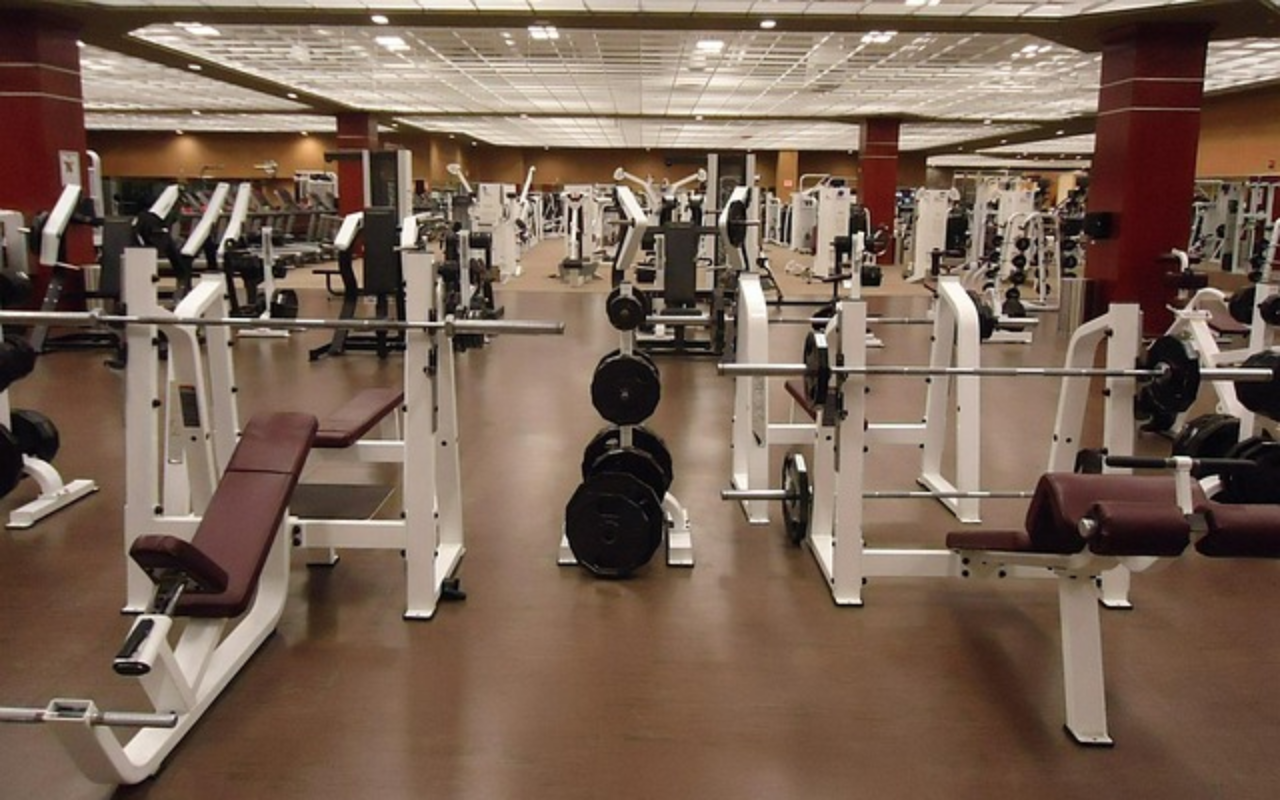
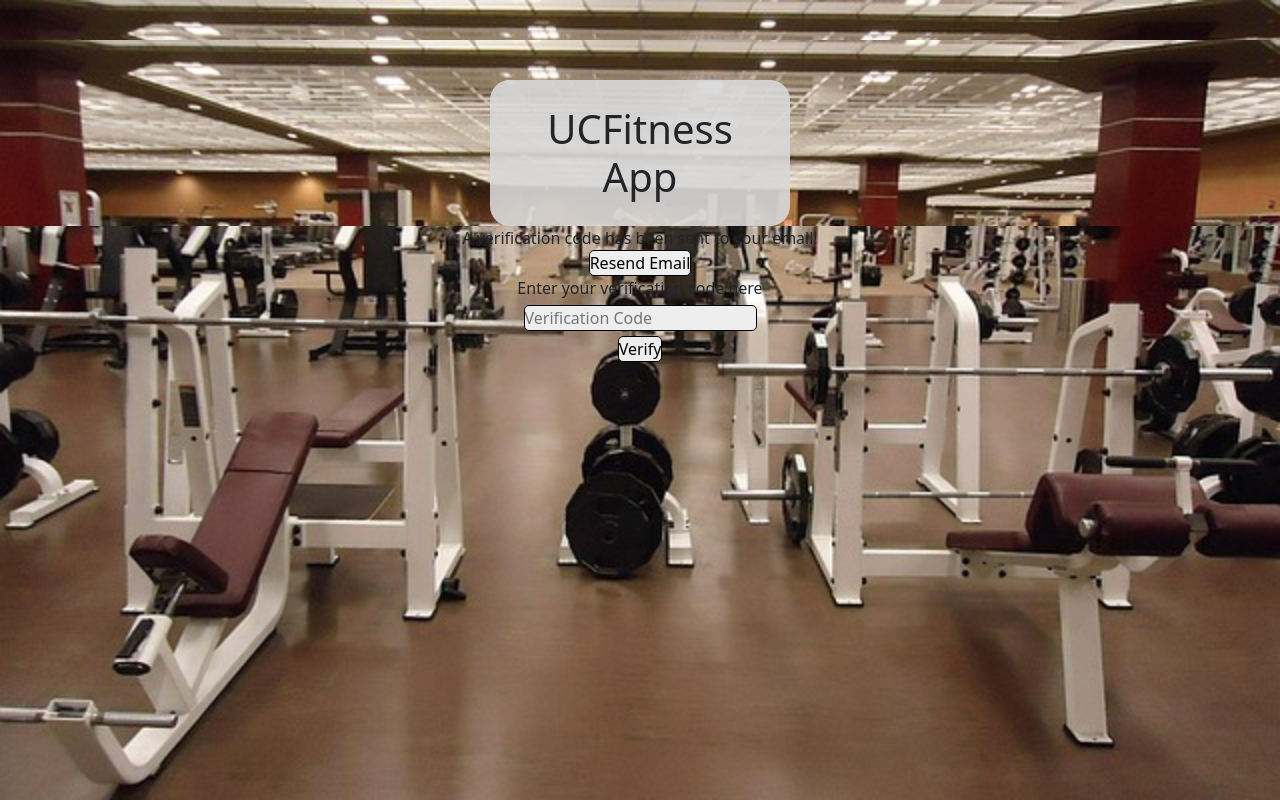
Before and after one commit to BrandonN24/workout-app, a React (Create React App) app in the folder frontend/: page /EmailVerificationPage in a window 1280 px wide. Before the commit this address had no page. Built offline with nearby package versions, Linux system fonts and the light colour scheme.

Commit message:
Fixed Addinfo.js to work with token and added EmailVerify.js and EmailVerificationPage.js

```diff
--- a/frontend/src/App.js
+++ b/frontend/src/App.js
@@ -11,6 +11,7 @@ import WorkoutsPage from './pages/WorkoutsPage';
 import HistoryPage from './pages/HistoryPage';
 import StatsPage from './pages/StatsPage';
 import ExerciseDetail from './pages/ExerciseDetail';
+import EmailVerificationPage from './pages/EmailVerificationPage';
 
 
 function App() {
@@ -25,6 +26,7 @@ function App() {
       <Route path="/HistoryPage" index element={<HistoryPage />} />
       <Route path="/StatsPage" index element={<StatsPage />} />
       <Route path="/exercise/:id" element={<ExerciseDetail />} />
+      <Route path="/EmailVerificationPage" index element={<EmailVerificationPage />} />
 
     </Routes>
   </BrowserRouter>
--- a/frontend/src/components/AddInfo.js
+++ b/frontend/src/components/AddInfo.js
@@ -1,4 +1,5 @@
 import React, {useState} from 'react';
+import {useJwt, isExpired, decodeToken} from "react-jwt";
 
 function AddInfo()
 {
@@ -18,13 +19,15 @@ function AddInfo()
         const heightVal = parseInt(addHeight.value);
         const weightVal = parseInt(addWeight.value);
 
+        let token = storage.retrieveToken();
+
         var temp =
         {
-            login:userID.login,
+            login: decodeToken(token).login,
             age:ageVal,
             height:heightVal,
             weight:weightVal,
-            jwtToken: storage.retrieveToken()
+            jwtToken: token
         };
 
         var js = JSON.stringify(temp);
--- /dev/null
+++ b/frontend/src/components/EmailVerify.js
@@ -0,0 +1,113 @@
+import React, {useState} from 'react';
+
+function VerifyEmail()
+{
+    const [message, setMessage] = useState('');
+
+    const userID = JSON.parse(localStorage.getItem("user_data"));
+    let vCode;
+
+    const sendEmail = async event =>
+    {
+        let storage = require('../tokenStorage.js');
+        event.preventDefault();
+
+        let temp =
+        {
+            email: userID.email,
+            jwtToken: storage.retrieveToken()
+        };
+
+        let js = JSON.stringify(temp);
+
+        try
+        {
+            var bp = require('./Path.js');
+            const response = await fetch(bp.buildPath('api/sendEmail'),
+                {method:'POST',body:js,headers:{'Content-Type': 'application/json'}});
+
+            var res = JSON.parse(await response.text());
+
+            if( res.error !== '')
+            {
+                setMessage(res.error);
+                return;
+            }
+            else
+            {
+                setMessage('Email Sent');
+            }
+        }
+        catch(e)
+        {
+            alert(e.toString());
+            return;
+        }
+    };
+
+    const verifyEmail = async event =>
+    {
+        let storage = require('../tokenStorage.js');
+        event.preventDefault();
+
+        const vCodeString = vCode.value;
+
+        let temp =
+        {
+            email: userID.email,
+            verificationCode: vCodeString,
+            jwtToken: storage.retrieveToken()
+        };
+
+        let js = JSON.stringify(temp);
+
+        try
+        {
+            var bp = require('./Path.js');
+            const response = await fetch(bp.buildPath('api/verifyEmail'),
+                {method:'POST',body:js,headers:{'Content-Type': 'application/json'}});
+
+            var res = JSON.parse(await response.text());
+
+            if( res.error !== undefined)
+            {
+                setMessage(res.error);
+                return;
+            }
+            else
+            {
+                setMessage('Email verified');
+                window.location.href = '/AddInfoPage';
+            }
+        }
+        catch(e)
+        {
+            alert(e.toString());
+            return;
+        }
+
+    }
+
+
+
+
+    return (
+        <div id="EmailVerifyDiv">
+            <form onSubmit={sendEmail}>
+            <span id="inner-title">A verification code has been sent to your email!</span><br />
+            <input type="button" id="sendEmailButton" class="buttons" value = "Resend Email"
+            onClick={sendEmail} />
+            </form>
+
+            <form onSubmit={verifyEmail}>
+            <span id="inner-title">Enter your verification code here</span><br />
+            <input type="text" id="verifyCode" placeholder="Verification Code" ref={(c) => vCode = c} /><br />
+            <input type="submit" id="verifyEmailButton" class="buttons" value = "Verify" onClick={verifyEmail} />
+            </form>
+            <span id="VerifyResult">{message}</span>
+        </div>
+    );
+
+}
+
+export default VerifyEmail;
--- a/frontend/src/components/Login.js
+++ b/frontend/src/components/Login.js
@@ -65,14 +65,24 @@ function Login()
                 let userInfo = JSON.parse(await infoRequest.text());
                 localStorage.setItem('user_data', JSON.stringify(userInfo));
 
-                // if age is an invalid value, then send user to addInfoPage.
-                if(userInfo.age == -1)
+                // If user has not been email verified, then send them to the email verification page
+                if(!userInfo.validated)
                 {
-                    window.location.href = '/AddInfoPage';
+                    window.location.href = '/EmailVerificationPage';
                 }
-                else{
-                    window.location.href = '/HomePage';
+                // otherwise, user has been email verified
+                else
+                {
+                    // if age is an invalid value, then send user to addInfoPage.
+                    if(userInfo.age == -1)
+                    {
+                        window.location.href = '/AddInfoPage';
+                    }
+                    else{
+                        window.location.href = '/HomePage';
+                    }
                 }
+
             }
         }
         catch(e)
--- a/frontend/src/index.css
+++ b/frontend/src/index.css
@@ -24,6 +24,10 @@ body {
   border-radius: 20px;
 }
 
+#EmailVerifyDiv{
+  text-align: center;
+  justify-content: start;
+}
 
 nav{
   background: #284B63;
--- /dev/null
+++ b/frontend/src/pages/EmailVerificationPage.js
@@ -0,0 +1,16 @@
+import React from 'react';
+import PageTitle from '../components/PageTitle';
+import EmailVerify from '../components/EmailVerify';
+
+const EmailVerificationPage = () =>
+{
+
+    return(
+      <div>
+        <PageTitle />
+        <EmailVerify />
+      </div>
+    );
+};
+
+export default EmailVerificationPage;
```
